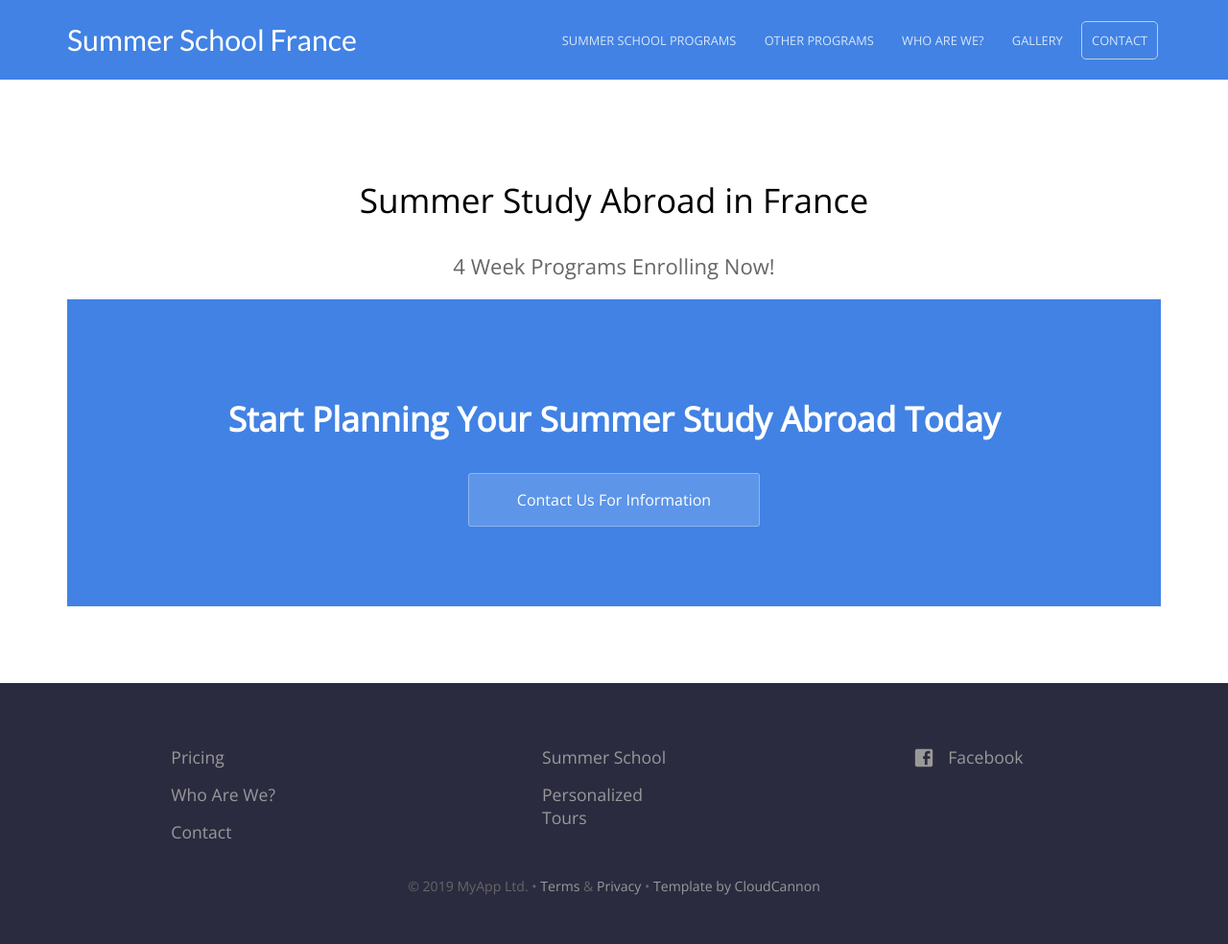
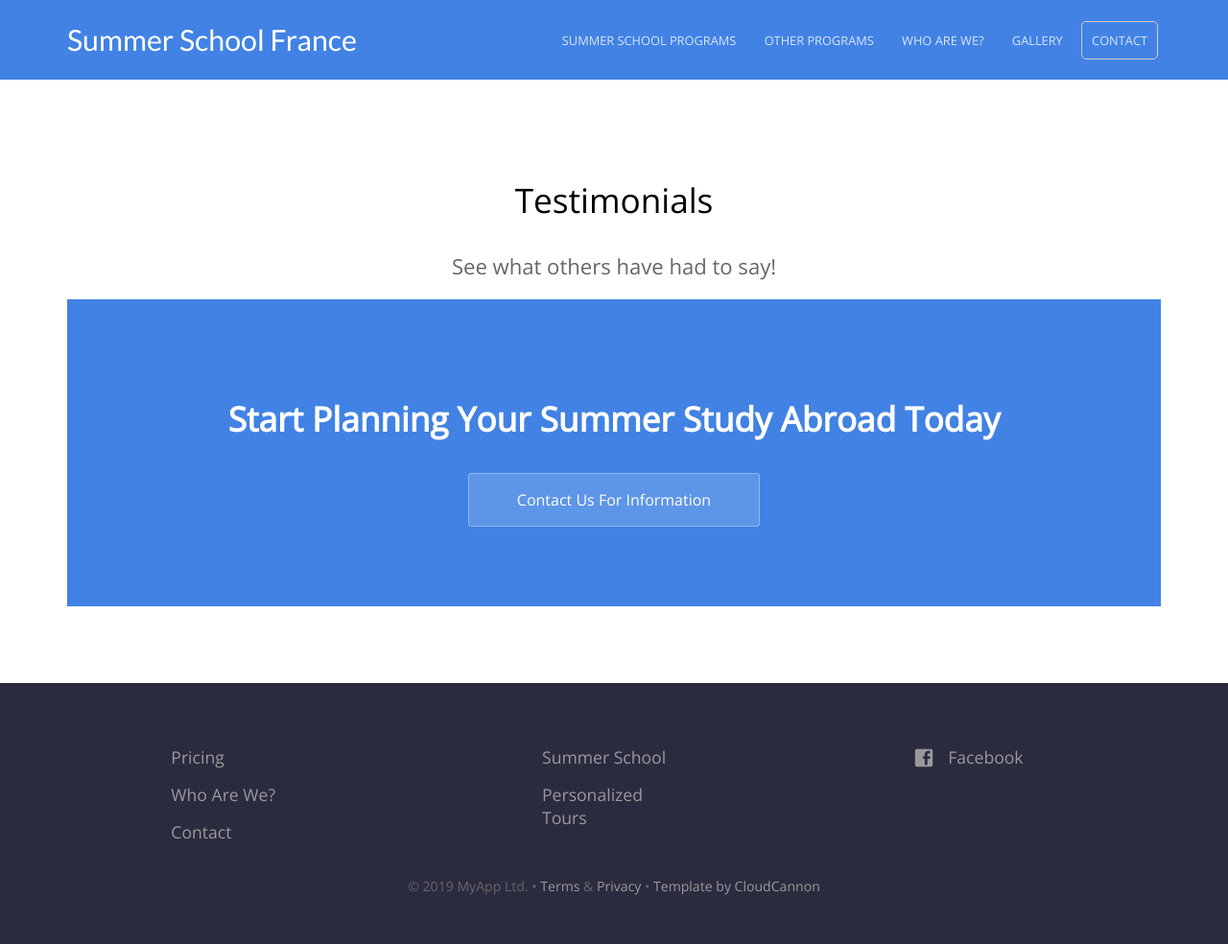
Before and after one commit to baritchie/project1, a Jekyll site: the page built from testimonials.html, in a window 1280 px wide. Shown: the whole page at 96% size. Built offline with Jekyll 4.4.1, drawn with Linux system fonts in a browser that asks for light colours.

Commit message:
Updated 'testimonials.html' via CloudCannon

```diff
--- a/testimonials.html
+++ b/testimonials.html
@@ -1,6 +1,6 @@
 ---
-title: Summer Study Abroad in France
-description: 4 Week Programs Enrolling Now!
+title: Testimonials
+description: See what others have had to say!
 ---
 <section class="bottom-cta">
 	<h2 class="editable">
```
